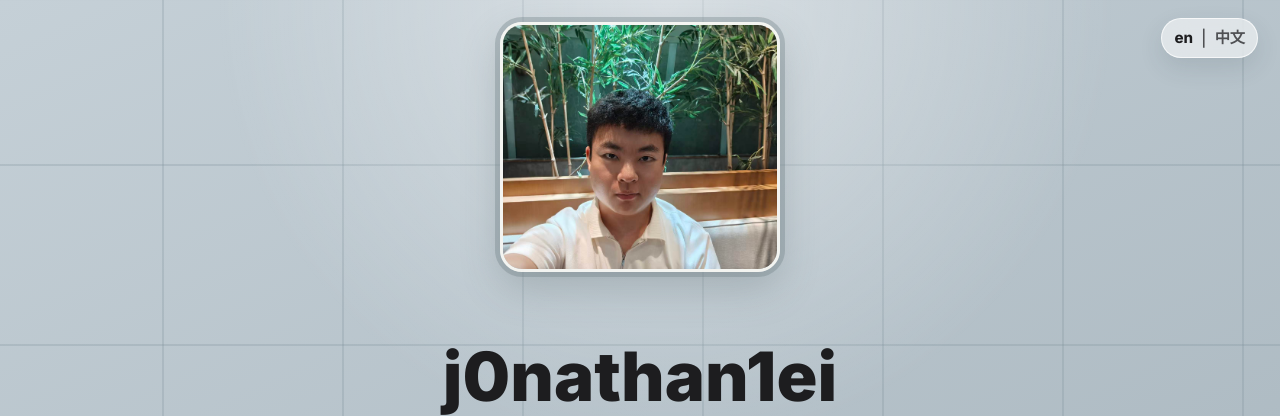
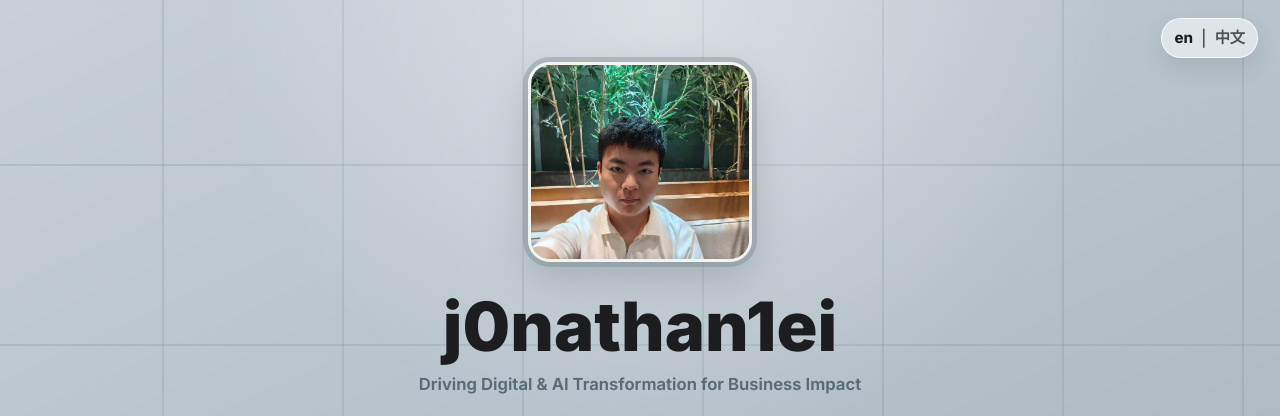
Before and after one commit to J0nathan1ei/Personal-Beacons, a plain HTML site: page index.html in a window 1280 px wide. Shown: the top 416 px of the page. Drawn offline with Linux system fonts and the light colour scheme.

Commit message:
Adjust avatar size and position

```diff
--- a/styles.css
+++ b/styles.css
@@ -105,11 +105,14 @@
 }
 
 .avatar {
-  width: min(300px, 32vw);
-  min-width: 220px;
+  width: min(240px, 25.6vw);
+  min-width: 176px;
   aspect-ratio: 1.12 / 1;
+  height: auto;
   object-fit: cover;
   object-position: 50% 58%;
+  transform: translateY(20%);
+  transform-origin: center center;
   border: 3px solid var(--portrait-edge);
   border-radius: 22px;
   box-shadow:
@@ -248,7 +251,7 @@
   }
 
   .avatar {
-    width: 280px;
+    width: 224px;
   }
 }
 
@@ -278,7 +281,7 @@
   }
 
   .avatar {
-    width: min(54vw, 196px);
+    width: min(43.2vw, 157px);
     min-width: 0;
     border-radius: 16px;
     border-width: 2px;
@@ -349,7 +352,7 @@
 
 @media (max-width: 380px) {
   .avatar {
-    width: min(52vw, 178px);
+    width: min(41.6vw, 142px);
   }
 
   .hero h1 {
```
